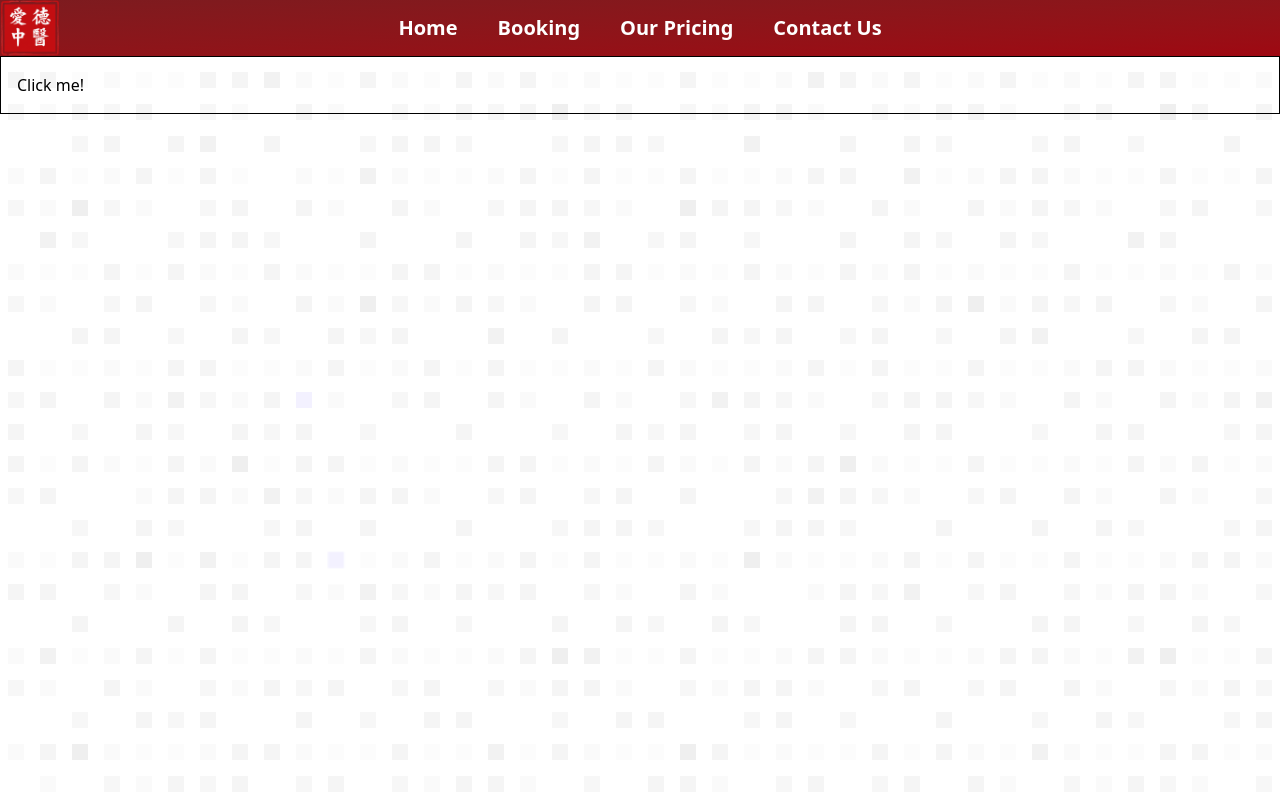
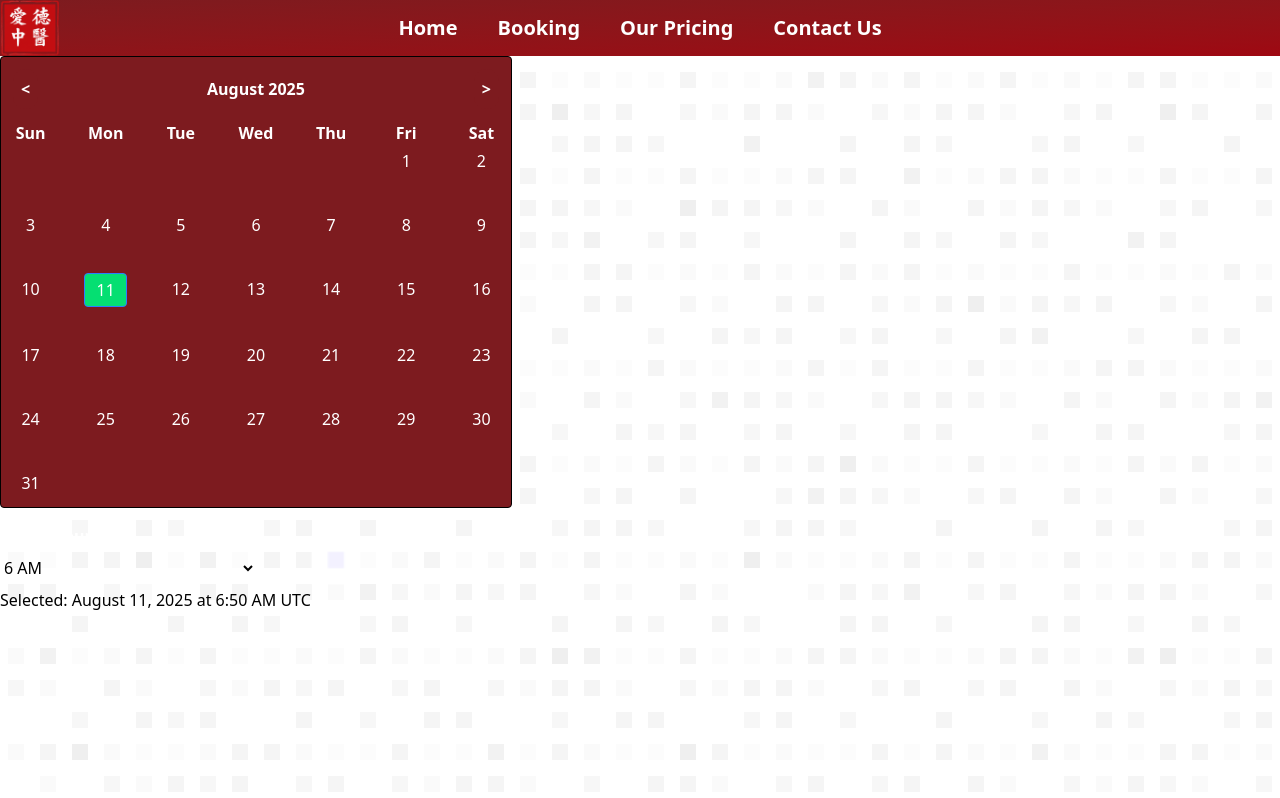
Before and after one commit to Axercute/project4, a SvelteKit app in the folder frontend/: page /test in a window 1280 px wide. Built offline with nearby package versions, Linux system fonts and the light colour scheme.

Commit message:
did a svelte calendar with luxon

```diff
--- /dev/null
+++ b/frontend/src/lib/date.js
@@ -0,0 +1,5 @@
+import { DateTime as dt, Interval } from 'luxon';
+// console.log(dt.now().toFormat('dd MMMM yyyy'))
+console.log(dt.now().toISO())
+
+// console.log(Interval.fromDateTimes())
--- a/frontend/src/lib/dateRange.js
+++ b/frontend/src/lib/dateRange.js
@@ -1,8 +1,10 @@
 import dayjs from 'dayjs';
-
 let today = dayjs();
 let days = 14;  // 2 weeks
-
+export let timeRange = [];
+export let dateRange = [];
+export let dateTitle = "Date of visit";
+export let timeTitle = "Time of visit";
 // Business hours
 let endHour = 21; // 9 PM
 let openHour = 10;
@@ -12,7 +14,6 @@ let openHour = 10;
 let dateStart = today.hour() >= endHour ? today.add(1, 'day') : today;
 
 // Generate array of Day.js dates from today to 2 weeks later
-export let dateRange = [];
 for (let i = 0; i <= days; i++) {
   dateRange.push(dateStart.add(i, 'day').format('D MMMM YYYY'));
 }
@@ -40,11 +41,7 @@ if (!start.isSame(dateStart, 'day')) {
   start = dateStart.hour(openHour).minute(0).second(0);
 }
 
-export let timeRange = [];
 while (start.hour() <= endHour) {
   timeRange.push(start.format('h A'));
   start = start.add(1, 'hour');
 }
-
-export let dateTitle = "Date of visit";
-export let timeTitle = "Time of visit";
--- a/frontend/src/lib/selectionBar.svelte
+++ b/frontend/src/lib/selectionBar.svelte
@@ -3,6 +3,7 @@
 let open = $state("")
 let container=$state("")
 import {onMount} from "svelte"
+import { dateRange } from "./dateRange";
 onMount(() => {
   const handleClickOutside = (event) => {
     if (container && !container.contains(event.target)) {
--- a/frontend/src/routes/booking/+page.svelte
+++ b/frontend/src/routes/booking/+page.svelte
@@ -3,8 +3,6 @@
 let senior = false
 import {service,treatmentTitle} from "./logic"
 import SelectionBar from "$lib/selectionBar.svelte"
-  import SelectionBarTreatment from "$lib/selectionBarTreatment.svelte";
-  import {dateRange,timeRange,dateTitle,timeTitle,} from "$lib/dateRange"
 let dates=$state("")
 // let seniorCheck = $state(service.senior[0])
 let consultation=$state("")
@@ -51,14 +49,14 @@ let treatmentMessage=$state("")
 
   const handleSubmit=async(event)=> {
     event.preventDefault();
-  //   if (!appointmentDate||!appointmentTime) {
-  //   alert("Please select an appointment date or time before submitting.");
-  //   return;
-  // }
-  // if(!standardTreatmentId&&!wellnessProgrammeId&&!packagedTreatmentId) {
-  //   alert("Please select any treatment before submitting.");
-  //   return;
-  // }
+    if (!formSubmission.appointmentDate||!formSubmission.appointmentTime) {
+    alert("Please select an appointment date or time before submitting.");
+    return;
+  }
+  if(!formSubmission.standardTreatmentSelected&&!formSubmission.wellnessProgrammeSelected&&!formSubmission.packagedTreatmentSelected) {
+    alert("Please select any treatment before submitting.");
+    return;
+  }
   console.log(formSubmission)
 if(formSubmission.standardTreatmentSelected.english_name){
   arrayOfTreatments.push(formSubmission.standardTreatmentSelected.english_name)}
@@ -90,6 +88,58 @@ console.log(`This is ${formSubmission.name}, I would like to book a treatment at
     // await goto(`/booking/${link}`)
     // window.open(`https://wa.me/6582881687?text=${message}`, "_blank");
   }
+
+//Date logic from here onwards
+import dayjs from 'dayjs';
+let today = dayjs();
+let days = 14;  // 2 weeks
+let timeRange = [];
+let dateRange = [];
+let dateTitle = "Date of visit";
+let timeTitle = "Time of visit";
+// Business hours
+let endHour = 21; // 9 PM
+let openHour = 10;
+
+// --- DATE RANGE LOGIC ---
+// If it's after 9 PM, start date range from tomorrow
+let dateStart = today.hour() >= endHour ? today.add(1, 'day') : today;
+
+// Generate array of Day.js dates from today to 2 weeks later
+for (let i = 0; i <= days; i++) {
+  dateRange.push(dateStart.add(i, 'day').format('D MMMM YYYY'));
+}
+
+// --- TIME RANGE LOGIC ---
+let start;
+
+if (today.hour() >= endHour) {
+  // If after closing -> start tomorrow at openHour
+  start = today.add(1, 'day').hour(openHour).minute(0).second(0);
+} else {
+  // Otherwise round to the next hour
+  start = today.minute() === 0 && today.second() === 0
+    ? today
+    : today.add(1, 'hour').startOf('hour');
+
+  // If the next hour is still before opening -> adjust to openHour today
+  if (start.hour() < openHour) {
+    start = today.hour(openHour).minute(0).second(0);
+  }
+}
+
+// Now make sure "start" belongs to the same day as dateStart
+if (!start.isSame(dateStart, 'day')) {
+  start = dateStart.hour(openHour).minute(0).second(0);
+}
+
+while (start.hour() <= endHour) {
+  timeRange.push(start.format('h A'));
+  start = start.add(1, 'hour');
+}
+
+
+
 </script>
 
 <div class="h-screen justify-center items-center flex">
--- a/frontend/src/routes/test/+page.svelte
+++ b/frontend/src/routes/test/+page.svelte
@@ -1,23 +1,83 @@
 <script>
-  let box; // this will hold the reference to the div
+  import { DateTime as dt } from "luxon";
 
-  function highlight() {
-    // Access the DOM element directly
-    box.style.backgroundColor = "lightgreen";
-    box.textContent = "I was clicked!";
+  let selectedDateTime = dt.now();
+  let currentMonth = dt.now().startOf("month");
+
+  const weekdays = ["Sun", "Mon", "Tue", "Wed", "Thu", "Fri", "Sat"];
+  const hours = Array.from({ length: 24 }, (_, i) => i); // 0..23
+
+  function getDays(month) {
+    const startWeekday = month.weekday % 7;
+    const daysInMonth = month.daysInMonth;
+    const days = [];
+    for (let i = 0; i < startWeekday; i++) days.push(null);
+    for (let d = 1; d <= daysInMonth; d++) days.push(d);
+    return days;
   }
 
-  function reset() {
-    box.style.backgroundColor = "white";
-    box.textContent = "Click me!";
+  function prevMonth() {
+    currentMonth = currentMonth.minus({ months: 1 });
+  }
+
+  function nextMonth() {
+    currentMonth = currentMonth.plus({ months: 1 });
+  }
+
+  function selectDate(day) {
+    selectedDateTime = selectedDateTime.set({
+      year: currentMonth.year,
+      month: currentMonth.month,
+      day
+    });
+  }
+
+  function selectHour(event) {
+    selectedDateTime = selectedDateTime.set({ hour: Number(event.target.value), minute: 0 });
   }
 </script>
-<!-- svelte-ignore a11y_click_events_have_key_events, a11y_no_static_element_interactions (because of reasons) -->
-<div
-  bind:this={box}
-  class="p-4 border cursor-pointer"
-  on:click={highlight}
-  on:dblclick={reset}
->
-  Click me!
+
+<div class="border rounded p-2 w-128 mb-4 bg-[#7d1b1f]">
+  <div class="flex justify-between items-center mb-2 text-white">
+    <button on:click={prevMonth} class="hover:bg-green-400">&lt;</button>
+    <div class="font-bold">{currentMonth.toFormat("MMMM yyyy")}</div>
+    <button on:click={nextMonth} class="hover:bg-green-400">&gt;</button>
+  </div>
+
+  <div class="grid grid-cols-7 text-center font-semibold text-white gap-8">
+    {#each weekdays as day}
+      <div>{day}</div>
+    {/each}
+  </div>
+
+  <div class="grid grid-cols-7 text-center text-white gap-8">
+    {#each getDays(currentMonth) as day}
+      {#if day === null}
+        <div></div>
+      {:else}
+      <!-- svelte-ignore a11y_click_events_have_key_events, a11y_no_static_element_interactions (because of reasons) -->
+        <div
+          class="cursor-pointer rounded p-1 hover:bg-green-400
+            {selectedDateTime.hasSame(currentMonth.set({ day }), 'day') ? 'bg-green-400 text-white' : ''}
+            {dt.now().hasSame(currentMonth.set({ day }), 'day') ? 'border border-blue-500' : ''}"
+          on:click={() => selectDate(day)}
+        >
+          {day}
+        </div>
+      {/if}
+    {/each}
+  </div>
 </div>
+
+<div class="flex flex-col gap-2 w-64">
+  <label for="hour">Select Hour:</label>
+  <select id="hour" on:change={selectHour} bind:value={selectedDateTime.hour}>
+    {#each hours as h}
+      <option value={h}>{h % 12 === 0 ? 12 : h % 12} {h < 12 ? "AM" : "PM"}</option>
+    {/each}
+  </select>
+</div>
+
+<p class="mt-2">
+  Selected: {selectedDateTime.toLocaleString(dt.DATETIME_FULL)}
+</p>
```
Also changed, not shown: frontend/package.json (+7 -3 lines), frontend/src/app.css (line endings or trailing spaces), 1 other file (tests, documents, lock files or other folders). Lines whose indentation alone changed are shown as unchanged.
